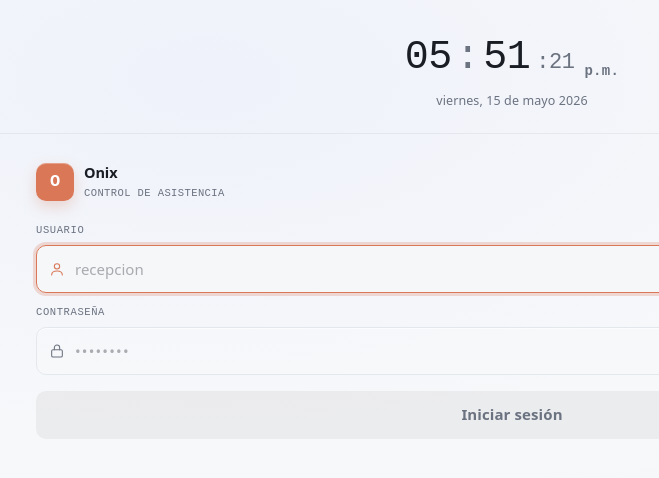
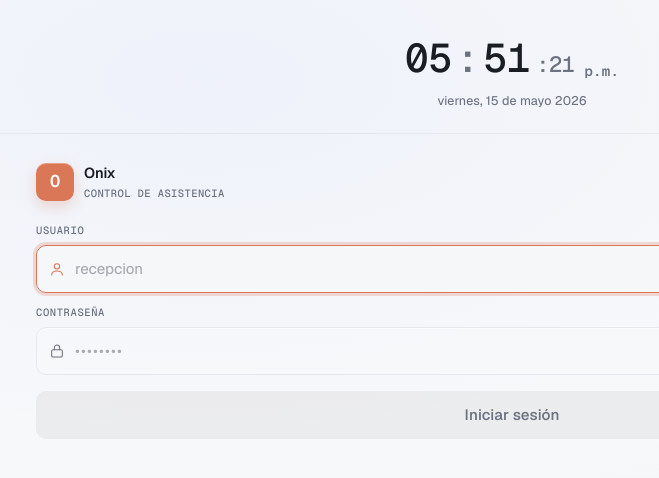
Before and after one commit to DataDave-Dev/EES, an Electron app: page src/renderer/login/login.html in a window 1024 px wide. Shown: the full height of the page, 0-659 px from the left. Drawn offline with nearby package versions, Linux system fonts and the light colour scheme; files that its build step writes are made by us from their sources; no server answers.

Commit message:
perf(fonts): bundle Geist fonts locally and tighten CSP
Removes the Google Fonts CDN dependency at startup. The app now ships
the Geist Sans and Geist Mono variable-font woff2 files (latin +
latin-extended) under src/fonts/ and references them via @font-face in
input.css. Total bundle: ~112 KB.

- drop preconnect + stylesheet links from dashboard, login, setup and
  registro-nuevo HTMLs.
- CSP no longer allows https://fonts.googleapis.com (style-src) or
  https://fonts.gstatic.com (font-src).
- avoids the network round-trip at cold start, removes the flash to the
  system fallback when offline, and makes the app fully offline-capable
  on first launch.

```diff
--- a/src/renderer/dashboard/dashboard.html
+++ b/src/renderer/dashboard/dashboard.html
@@ -2,11 +2,8 @@
 <html lang="es">
 <head>
   <meta charset="UTF-8" />
-  <meta http-equiv="Content-Security-Policy" content="default-src 'self'; style-src 'self' 'unsafe-inline' https://fonts.googleapis.com; script-src 'self'; font-src 'self' https://fonts.gstatic.com; img-src 'self' data:" />
+  <meta http-equiv="Content-Security-Policy" content="default-src 'self'; style-src 'self' 'unsafe-inline'; script-src 'self'; font-src 'self'; img-src 'self' data:" />
   <title>Onix · Panel</title>
-  <link rel="preconnect" href="https://fonts.googleapis.com" />
-  <link rel="preconnect" href="https://fonts.gstatic.com" crossorigin />
-  <link href="https://fonts.googleapis.com/css2?family=Geist:wght@300;400;500;600;700&family=Geist+Mono:wght@400;500;600&display=swap" rel="stylesheet" />
   <link rel="stylesheet" href="../../styles/output.css" />
   <script src="../shared/theme.js"></script>
 </head>
--- a/src/renderer/login/login.html
+++ b/src/renderer/login/login.html
@@ -2,11 +2,8 @@
 <html lang="es">
 <head>
   <meta charset="UTF-8" />
-  <meta http-equiv="Content-Security-Policy" content="default-src 'self'; style-src 'self' 'unsafe-inline' https://fonts.googleapis.com; script-src 'self'; font-src 'self' https://fonts.gstatic.com; img-src 'self' data:" />
+  <meta http-equiv="Content-Security-Policy" content="default-src 'self'; style-src 'self' 'unsafe-inline'; script-src 'self'; font-src 'self'; img-src 'self' data:" />
   <title>Onix · Iniciar sesión</title>
-  <link rel="preconnect" href="https://fonts.googleapis.com" />
-  <link rel="preconnect" href="https://fonts.gstatic.com" crossorigin />
-  <link href="https://fonts.googleapis.com/css2?family=Geist:wght@300;400;500;600;700&family=Geist+Mono:wght@400;500;600&display=swap" rel="stylesheet" />
   <link rel="stylesheet" href="../../styles/output.css" />
   <script src="../shared/theme.js"></script>
 </head>
--- a/src/renderer/registro-nuevo/registro-nuevo.html
+++ b/src/renderer/registro-nuevo/registro-nuevo.html
@@ -2,11 +2,8 @@
 <html lang="es">
 <head>
   <meta charset="UTF-8" />
-  <meta http-equiv="Content-Security-Policy" content="default-src 'self'; style-src 'self' 'unsafe-inline' https://fonts.googleapis.com; script-src 'self'; font-src 'self' https://fonts.gstatic.com; img-src 'self' data:" />
+  <meta http-equiv="Content-Security-Policy" content="default-src 'self'; style-src 'self' 'unsafe-inline'; script-src 'self'; font-src 'self'; img-src 'self' data:" />
   <title>Onix · Nuevo registro</title>
-  <link rel="preconnect" href="https://fonts.googleapis.com" />
-  <link rel="preconnect" href="https://fonts.gstatic.com" crossorigin />
-  <link href="https://fonts.googleapis.com/css2?family=Geist:wght@300;400;500;600;700&family=Geist+Mono:wght@400;500;600&display=swap" rel="stylesheet" />
   <link rel="stylesheet" href="../../styles/output.css" />
   <script src="../shared/theme.js"></script>
 </head>
--- a/src/renderer/setup/setup.html
+++ b/src/renderer/setup/setup.html
@@ -2,11 +2,8 @@
 <html lang="es">
 <head>
   <meta charset="UTF-8" />
-  <meta http-equiv="Content-Security-Policy" content="default-src 'self'; style-src 'self' 'unsafe-inline' https://fonts.googleapis.com; script-src 'self'; font-src 'self' https://fonts.gstatic.com; img-src 'self' data:" />
+  <meta http-equiv="Content-Security-Policy" content="default-src 'self'; style-src 'self' 'unsafe-inline'; script-src 'self'; font-src 'self'; img-src 'self' data:" />
   <title>Onix · Configuración inicial</title>
-  <link rel="preconnect" href="https://fonts.googleapis.com" />
-  <link rel="preconnect" href="https://fonts.gstatic.com" crossorigin />
-  <link href="https://fonts.googleapis.com/css2?family=Geist:wght@300;400;500;600;700&family=Geist+Mono:wght@400;500;600&display=swap" rel="stylesheet" />
   <link rel="stylesheet" href="../../styles/output.css" />
   <script src="../shared/theme.js"></script>
 </head>
--- a/src/styles/input.css
+++ b/src/styles/input.css
@@ -1,6 +1,45 @@
 @tailwind base;
 @tailwind components;
 @tailwind utilities;
+
+/* ─────────────────────────────────────────────
+   Local fonts (Geist + Geist Mono)
+   Variable fonts — un solo archivo cubre todos
+   los pesos. unicode-range coincide con lo que
+   sirve Google Fonts para latin / latin-ext.
+   ───────────────────────────────────────────── */
+@font-face {
+  font-family: 'Geist';
+  font-style: normal;
+  font-weight: 100 900;
+  font-display: swap;
+  src: url('../fonts/geist-sans-latin.woff2') format('woff2');
+  unicode-range: U+0000-00FF, U+0131, U+0152-0153, U+02BB-02BC, U+02C6, U+02DA, U+02DC, U+0304, U+0308, U+0329, U+2000-206F, U+20AC, U+2122, U+2191, U+2193, U+2212, U+2215, U+FEFF, U+FFFD;
+}
+@font-face {
+  font-family: 'Geist';
+  font-style: normal;
+  font-weight: 100 900;
+  font-display: swap;
+  src: url('../fonts/geist-sans-latin-ext.woff2') format('woff2');
+  unicode-range: U+0100-02BA, U+02BD-02C5, U+02C7-02CC, U+02CE-02D7, U+02DD-02FF, U+0304, U+0308, U+0329, U+1D00-1DBF, U+1E00-1E9F, U+1EF2-1EFF, U+2020, U+20A0-20AB, U+20AD-20C0, U+2113, U+2C60-2C7F, U+A720-A7FF;
+}
+@font-face {
+  font-family: 'Geist Mono';
+  font-style: normal;
+  font-weight: 100 900;
+  font-display: swap;
+  src: url('../fonts/geist-mono-latin.woff2') format('woff2');
+  unicode-range: U+0000-00FF, U+0131, U+0152-0153, U+02BB-02BC, U+02C6, U+02DA, U+02DC, U+0304, U+0308, U+0329, U+2000-206F, U+20AC, U+2122, U+2191, U+2193, U+2212, U+2215, U+FEFF, U+FFFD;
+}
+@font-face {
+  font-family: 'Geist Mono';
+  font-style: normal;
+  font-weight: 100 900;
+  font-display: swap;
+  src: url('../fonts/geist-mono-latin-ext.woff2') format('woff2');
+  unicode-range: U+0100-02BA, U+02BD-02C5, U+02C7-02CC, U+02CE-02D7, U+02DD-02FF, U+0304, U+0308, U+0329, U+1D00-1DBF, U+1E00-1E9F, U+1EF2-1EFF, U+2020, U+20A0-20AB, U+20AD-20C0, U+2113, U+2C60-2C7F, U+A720-A7FF;
+}
 
 /* ─────────────────────────────────────────────
    Theme tokens
```
Also changed, not shown: src/fonts/geist-mono-latin-ext.woff2 (added), src/fonts/geist-mono-latin.woff2 (added), src/fonts/geist-sans-latin-ext.woff2 (added), src/fonts/geist-sans-latin.woff2 (added).
